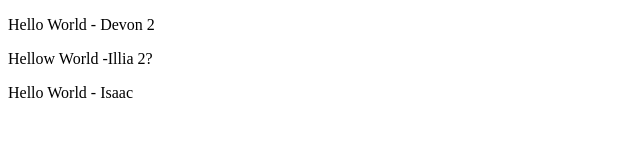
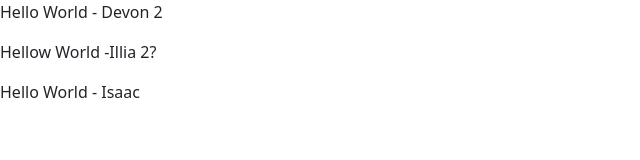
Before and after one commit to DevonDavidson234/warriors-roofing, a plain HTML site: page public/index.html in a window 1280 px wide. Shown: the whole page, without its empty margins (0-640 px from the left). Drawn offline with nearby package versions, Linux system fonts and the light colour scheme.

Commit message:
linked bootstrap to public index

```diff
--- a/public/index.html
+++ b/public/index.html
@@ -1,5 +1,8 @@
 <!DOCTYPE html>
 <html>
+    <head>
+        <link href="https://cdn.jsdelivr.net/npm/bootstrap@5.1.3/dist/css/bootstrap.min.css" rel="stylesheet" integrity="sha384-1BmE4kWBq78iYhFldvKuhfTAU6auU8tT94WrHftjDbrCEXSU1oBoqyl2QvZ6jIW3" crossorigin="anonymous">
+    </head>
     <body>
         <p>Hello World - Devon 2</p>
         <p>Hellow World -Illia 2?</p>
```
